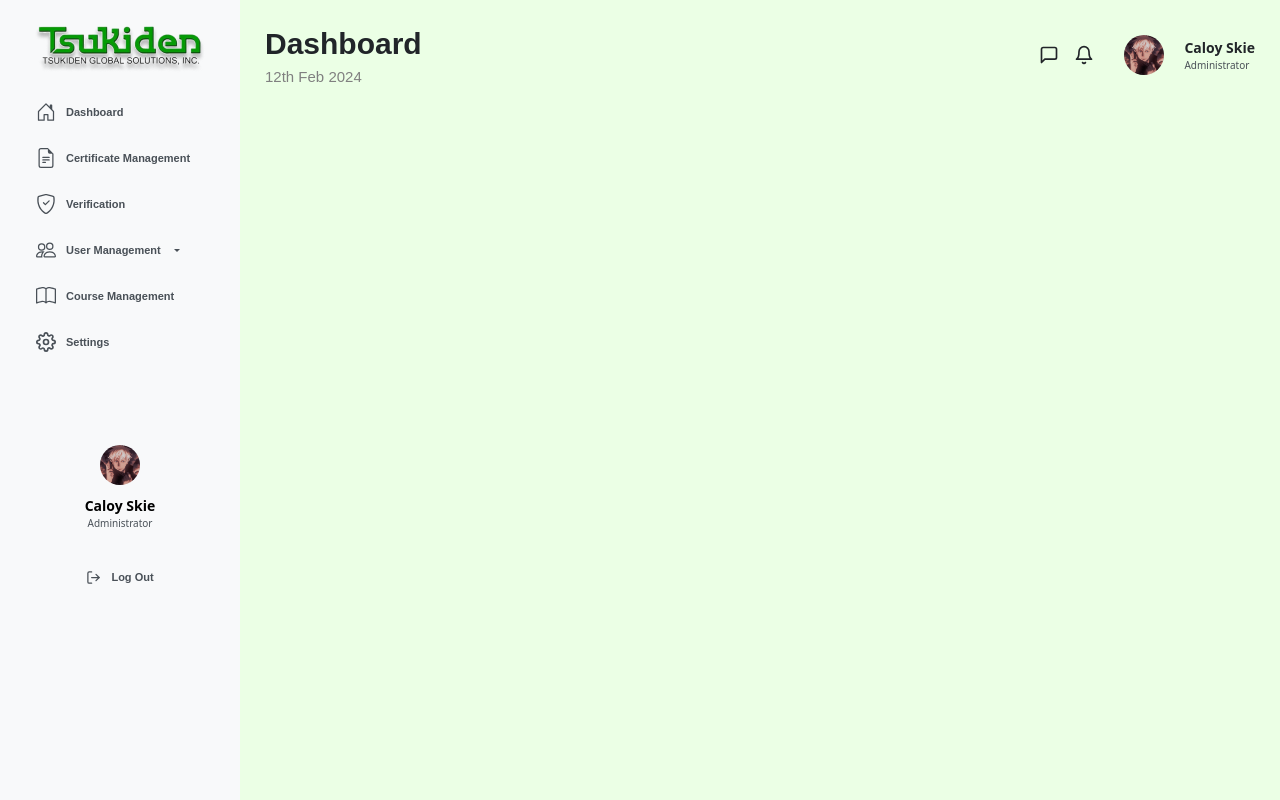
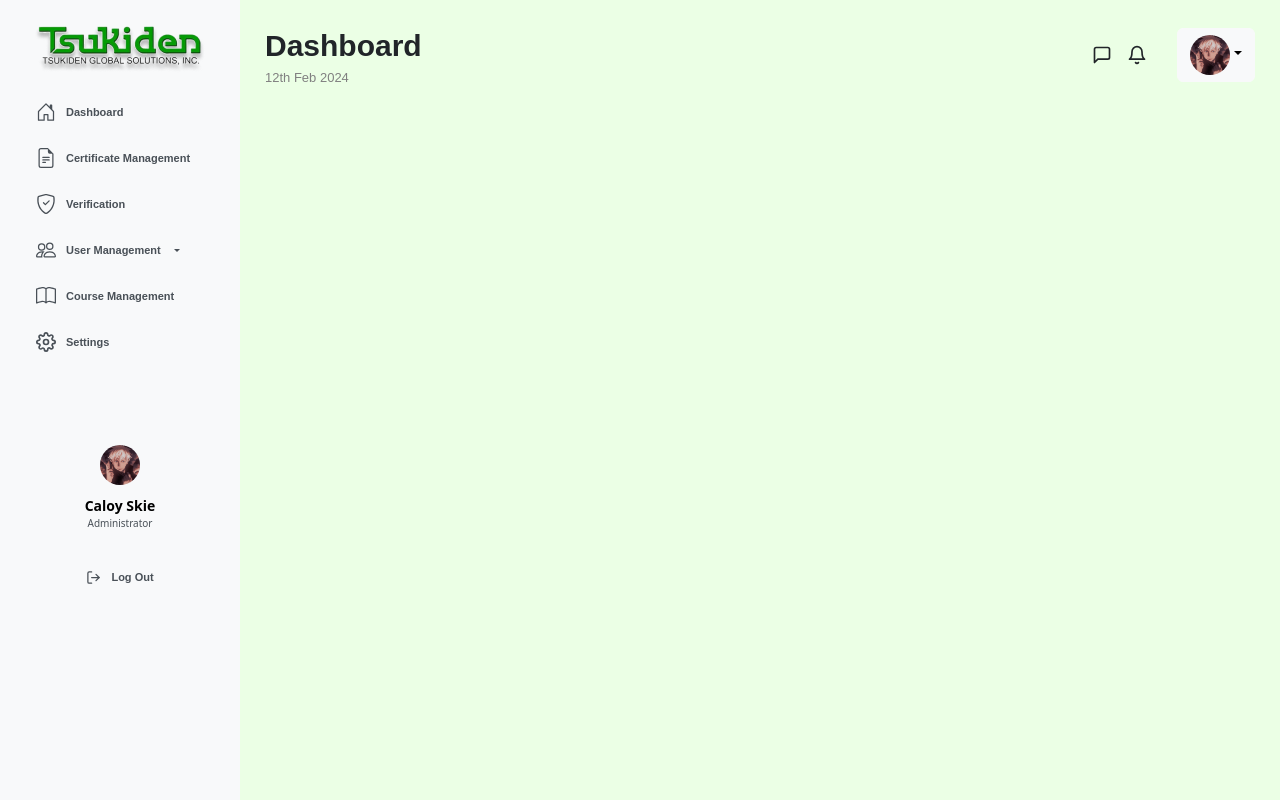
Before and after one commit to iChan0415/AdminMock, a React (Vite) app: page / in a window 1280 px wide. Built offline with nearby package versions, Linux system fonts and the light colour scheme.

Commit message:
add modifications

```diff
--- a/src/components/TopBar.jsx
+++ b/src/components/TopBar.jsx
@@ -1,8 +1,15 @@
-import React from "react";
+import React, { useState } from "react";
+import { Dropdown } from "react-bootstrap";
 import "../css/TopBar.css";
-import { FiBell, FiMessageSquare } from 'react-icons/fi';
+import { FiBell, FiMessageSquare } from "react-icons/fi";
 
 const TopBar = () => {
+  const [dropdownOpen, setDropdownOpen] = useState(false);
+
+  const toggleDropdown = () => {
+    setDropdownOpen(!dropdownOpen);
+  };
+
   return (
     <div>
       <div className="page-title-container">
@@ -13,19 +20,30 @@ const TopBar = () => {
         <div className="admin-profile-container-top">
           <div className="profile_top">
             <FiMessageSquare className="message-icon" size={20} />
-          <FiBell className="notification-icon" size={20} /> {/* Add the notification icon */}
-            <a className="profile-settings_top" href="#">
+            <FiBell className="notification-icon" size={20} />
+
+            {/* Add dropdown for top admin profile */}
+            <Dropdown show={dropdownOpen} onToggle={toggleDropdown}>
+              <Dropdown.Toggle variant="light" id="dropdown-basic">
                 <img
                   className="admin-profile"
                   src="src/assets/SatoruGojo.jpg"
                   alt="Profile"
                 />
-            </a>
+              </Dropdown.Toggle>
+
+              <Dropdown.Menu>
+                <Dropdown.Item href="#">Profile</Dropdown.Item>
+                <Dropdown.Item href="#">Settings</Dropdown.Item>
+                <Dropdown.Divider />
+                <Dropdown.Item href="#">Logout</Dropdown.Item>
+              </Dropdown.Menu>
+            </Dropdown>
           </div>
-          <div className="admin_info_top">
+         {/*<div className="admin_info_top">
             <p className="admin-name_top">Caloy Skie</p>
             <p className="admin-position_top">Administrator</p>
-          </div>
+  </div>*/}
         </div>
       </div>
     </div>
--- a/src/css/TopBar.css
+++ b/src/css/TopBar.css
@@ -33,7 +33,7 @@
 
 .page-date {
   display: flex;
-  font-size: 15px;
+  font-size: 13px;
   justify-content: flex-start;
   font-family: sans-serif;
   color: gray;
@@ -43,7 +43,7 @@
   width: 50%;
   display: flex;
   justify-content: flex-end;
-  gap: 20px;
+  gap: 10px;
   margin: auto 0;
   height: 67.5px;
 }
```
Also changed, not shown: src/components/SideBar.jsx (+23 -5 lines), src/pages/AdminCertificate.jsx (added, +9 -0 lines), src/pages/AdminCourseManagement.jsx (added, +9 -0 lines), src/pages/AdminDashboard.jsx (added, +9 -0 lines), src/pages/AdminInstructor.jsx (added, +9 -0 lines), src/pages/AdminSettings.jsx (added, +9 -0 lines), src/pages/AdminStudent.jsx (added, +9 -0 lines), src/pages/AdminUserManagement.jsx (added, +9 -0 lines), src/pages/AdminVerification.jsx (added, +9 -0 lines). Lines whose indentation alone changed are shown as unchanged.
